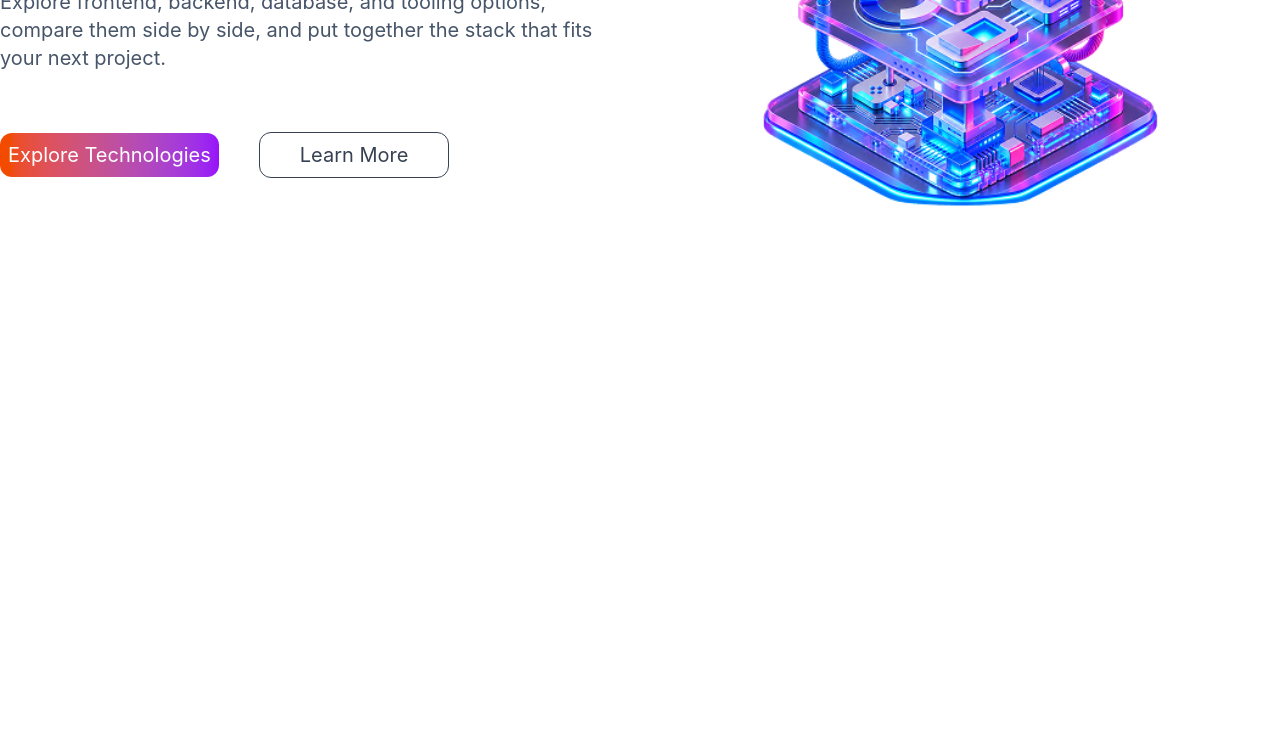
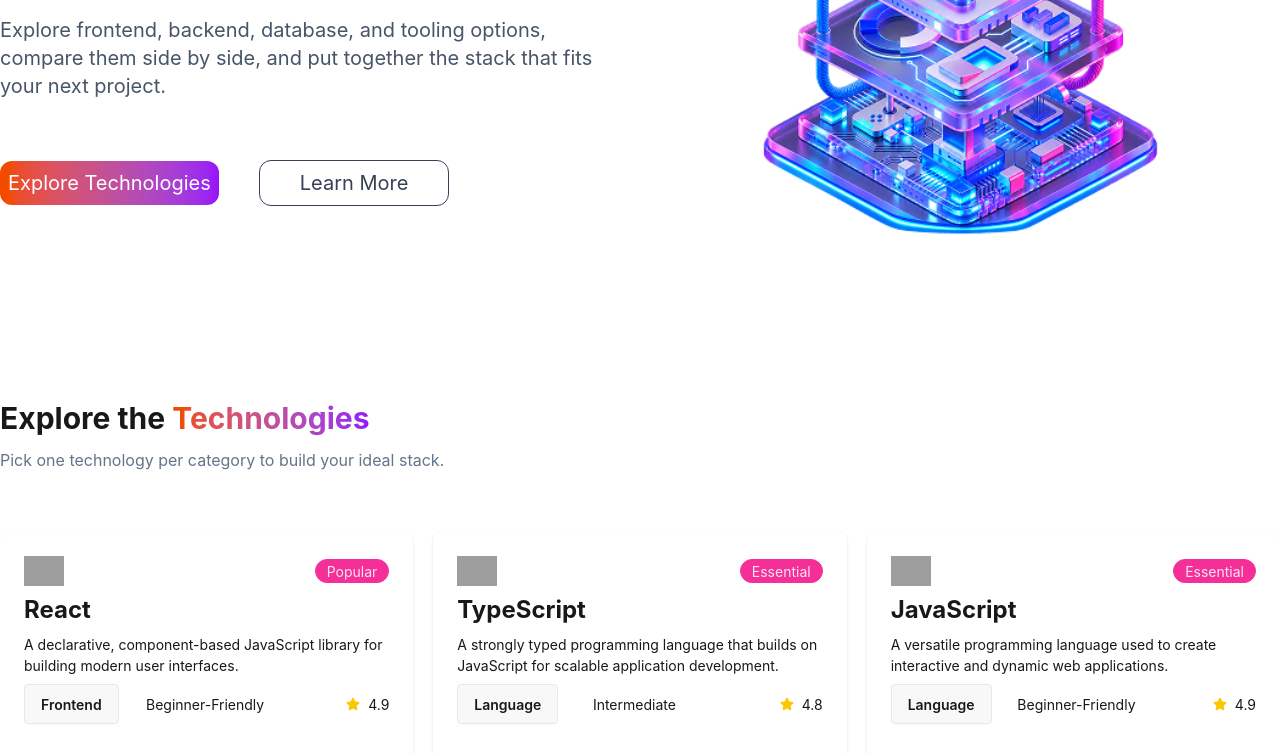
Before and after one commit to ZarzisAhmed/assignment-5, a React (Vite) app: page / in a window 1280 px wide. Shown: the part 368-1122 px from the top of the page. Before the commit the page ends 800 px from the top, so only its background shows below. Built offline with nearby package versions, Linux system fonts and the light colour scheme; grey boxes are pictures that could not be loaded.

Commit message:
Technologies Cards Done

```diff
--- a/package.json
+++ b/package.json
@@ -13,6 +13,7 @@
     "@tailwindcss/vite": "^4.3.3",
     "react": "^19.2.8",
     "react-dom": "^19.2.8",
+    "react-icons": "^5.7.0",
     "tailwindcss": "^4.3.3"
   },
   "devDependencies": {
--- /dev/null
+++ b/public/technologyData.json
@@ -0,0 +1,152 @@
+[
+  {
+    "id": "react",
+    "name": "React",
+    "category": "Frontend",
+    "description": "A declarative, component-based JavaScript library for building modern user interfaces.",
+    "icon": "https://icon.icepanel.io/Technology/svg/React.svg",
+    "rating": 4.9,
+    "difficulty": "Beginner-Friendly",
+    "badge": "Popular"
+  },
+  {
+    "id": "typescript",
+    "name": "TypeScript",
+    "category": "Language",
+    "description": "A strongly typed programming language that builds on JavaScript for scalable application development.",
+    "icon": "https://icon.icepanel.io/Technology/svg/TypeScript.svg",
+    "rating": 4.8,
+    "difficulty": "Intermediate",
+    "badge": "Essential"
+  },
+  {
+    "id": "javascript",
+    "name": "JavaScript",
+    "category": "Language",
+    "description": "A versatile programming language used to create interactive and dynamic web applications.",
+    "icon": "https://icon.icepanel.io/Technology/svg/JavaScript.svg",
+    "rating": 4.9,
+    "difficulty": "Beginner-Friendly",
+    "badge": "Essential"
+  },
+  {
+    "id": "nodejs",
+    "name": "Node.js",
+    "category": "Backend",
+    "description": "A JavaScript runtime that enables developers to build fast and scalable server-side applications.",
+    "icon": "https://icon.icepanel.io/Technology/svg/Node.js.svg",
+    "rating": 4.8,
+    "difficulty": "Intermediate",
+    "badge": "Fast"
+  },
+  {
+    "id": "express",
+    "name": "Express.js",
+    "category": "Backend",
+    "description": "A lightweight Node.js framework for building web servers, REST APIs, and backend applications.",
+    "icon": "https://icon.icepanel.io/Technology/svg/Express.svg",
+    "rating": 4.7,
+    "difficulty": "Intermediate",
+    "badge": "Fast"
+  },
+  {
+    "id": "spring",
+    "name": "Spring Boot",
+    "category": "Backend",
+    "description": "A Java-based framework for creating production-ready backend applications and REST APIs.",
+    "icon": "https://icon.icepanel.io/Technology/svg/Spring.svg",
+    "rating": 4.8,
+    "difficulty": "Advanced",
+    "badge": "Enterprise"
+  },
+  {
+    "id": "postgresql",
+    "name": "PostgreSQL",
+    "category": "Database",
+    "description": "A powerful, open-source object-relational database system with proven reliability.",
+    "icon": "https://icon.icepanel.io/Technology/svg/PostgresSQL.svg",
+    "rating": 4.9,
+    "difficulty": "Intermediate",
+    "badge": "Top SQL"
+  },
+  {
+    "id": "mongodb",
+    "name": "MongoDB",
+    "category": "Database",
+    "description": "A flexible NoSQL document database designed for modern applications and scalable data storage.",
+    "icon": "https://icon.icepanel.io/Technology/svg/MongoDB.svg",
+    "rating": 4.7,
+    "difficulty": "Intermediate",
+    "badge": "Flexible"
+  },
+  {
+    "id": "tailwind",
+    "name": "Tailwind CSS",
+    "category": "Styling",
+    "description": "A utility-first CSS framework for rapidly building modern and responsive user interfaces.",
+    "icon": "https://icon.icepanel.io/Technology/svg/Tailwind-CSS.svg",
+    "rating": 4.8,
+    "difficulty": "Beginner-Friendly",
+    "badge": "Popular"
+  },
+  {
+    "id": "html",
+    "name": "HTML5",
+    "category": "Frontend",
+    "description": "The standard markup language used to structure content and interfaces on the web.",
+    "icon": "https://icon.icepanel.io/Technology/svg/HTML5.svg",
+    "rating": 4.9,
+    "difficulty": "Beginner-Friendly",
+    "badge": "Essential"
+  },
+  {
+    "id": "css",
+    "name": "CSS3",
+    "category": "Styling",
+    "description": "A stylesheet language used to design, layout, animate, and visually enhance web pages.",
+    "icon": "https://icon.icepanel.io/Technology/svg/CSS3.svg",
+    "rating": 4.8,
+    "difficulty": "Beginner-Friendly",
+    "badge": "Essential"
+  },
+  {
+    "id": "git",
+    "name": "Git",
+    "category": "Tools",
+    "description": "A distributed version control system for tracking changes and managing source code efficiently.",
+    "icon": "https://icon.icepanel.io/Technology/svg/Git.svg",
+    "rating": 4.9,
+    "difficulty": "Beginner-Friendly",
+    "badge": "Essential"
+  },
+  {
+    "id": "github",
+    "name": "GitHub",
+    "category": "Tools",
+    "description": "A development platform for hosting repositories, collaborating on code, and managing software projects.",
+    "icon": "https://icon.icepanel.io/Technology/svg/GitHub.svg",
+    "rating": 4.9,
+    "difficulty": "Beginner-Friendly",
+    "badge": "Popular"
+  },
+  {
+    "id": "docker",
+    "name": "Docker",
+    "category": "DevOps",
+    "description": "A platform for packaging applications and their dependencies into portable and isolated containers.",
+    "icon": "https://icon.icepanel.io/Technology/svg/Docker.svg",
+    "rating": 4.8,
+    "difficulty": "Advanced",
+    "badge": "Containers"
+  },
+  {
+    "id": "linux",
+    "name": "Linux",
+    "category": "DevOps",
+    "description": "An open-source operating system widely used for servers, development environments, and cloud infrastructure.",
+    "icon": "https://icon.icepanel.io/Technology/svg/Linux.svg",
+    "rating": 4.8,
+    "difficulty": "Intermediate",
+    "badge": "Essential"
+  }
+]
--- a/src/App.tsx
+++ b/src/App.tsx
@@ -1,11 +1,23 @@
+import { Suspense } from "react";
 import HeroSection from "./components/HeroSection";
 import NavBar from "./components/NavBar";
+import Technologies from "./components/Technologies/Technologies";
+import type { ITechnology } from "./types/TechnologyType";
+
+const technologyPromise = async (): Promise<ITechnology[]> => {
+  const res = await fetch("../public/technologyData.json");
+  const data = await res.json();
+  return data;
+};
 
 function App() {
   return (
     <>
       <NavBar></NavBar>
       <HeroSection></HeroSection>
+      <Suspense fallback={<h1 className="text-2xl">Loading...</h1>}>
+        <Technologies technologyPromise={technologyPromise()}></Technologies>
+      </Suspense>
     </>
   );
 }
--- a/src/components/HeroSection.tsx
+++ b/src/components/HeroSection.tsx
@@ -6,7 +6,7 @@ import bannerStack from "../assets/banner-stack.png";
 export default function HeroSection() {
   return (
     <>
-      <div className="grid grid-cols-2 justify-center items-center container mx-auto">
+      <div className="grid grid-cols-2 justify-center items-center container mx-auto my-10">
         <div className="space-y-4">
           <h2 className="text-5xl font-extrabold">
             Build Your Ideal{" "}
--- /dev/null
+++ b/src/components/Technologies/Technologies.tsx
@@ -0,0 +1,33 @@
+import { use } from "react";
+import type { ITechnology } from "../../types/TechnologyType";
+import TechnologyCard from "./TechnologyCard";
+
+export interface TechnologiesProps {
+  technologyPromise: Promise<ITechnology[]>;
+}
+
+export default function Technologies({ technologyPromise }: TechnologiesProps) {
+  const technologies = use(technologyPromise);
+  return (
+    <>
+      <div className="container mx-auto">
+        <h1 className="text-3xl font-bold">
+          Explore the{" "}
+          <span className="bg-linear-to-r from-orange-600 to-purple-600 bg-clip-text text-transparent">
+            Technologies
+          </span>
+        </h1>
+        <p className="text-[#64748B] my-3">
+          Pick one technology per category to build your ideal stack.
+        </p>
+        <br />
+        <br />
+        <div className="grid grid-cols-3 gap-5">
+          {technologies.map((tech) => (
+            <TechnologyCard tech={tech}></TechnologyCard>
+          ))}
+        </div>
+      </div>
+    </>
+  );
+}
--- /dev/null
+++ b/src/components/Technologies/TechnologyCard.tsx
@@ -0,0 +1,40 @@
+import { FaStar } from "react-icons/fa";
+import type { ITechnology } from "../../types/TechnologyType";
+
+export interface TechnologyCardProps {
+  tech: ITechnology;
+}
+
+export default function TechnologyCard({ tech }: TechnologyCardProps) {
+  return (
+    <>
+      <div className="card bg-base-100 shadow-sm">
+        <div className="card-body">
+          <div className="flex justify-between items-center">
+            <img src={tech.icon} className="w-10" alt="" />
+            <div className="badge badge-secondary rounded-2xl">
+              {tech.badge}
+            </div>
+          </div>
+          <div className="flex justify-between">
+            <h2 className="text-2xl font-bold">{tech.name}</h2>
+          </div>
+          <p>{tech.description}</p>
+          <div className="flex justify-between items-center">
+            <button className="btn">{tech.category}</button>
+            <p className="flex justify-center">{tech.difficulty}</p>
+            <p className="flex justify-end gap-2 items-center">
+              <FaStar className="text-yellow-400" />
+              {tech.rating}
+            </p>
+          </div>
+          <div className="mt-6">
+            <button className="btn btn-primary btn-block bg-black">
+              Add to Stack
+            </button>
+          </div>
+        </div>
+      </div>
+    </>
+  );
+}
--- /dev/null
+++ b/src/types/TechnologyType.ts
@@ -0,0 +1,10 @@
+export interface ITechnology {
+  id: string;
+  name: string;
+  category: string;
+  description: string;
+  icon: string;
+  rating: number;
+  difficulty: string;
+  badge: string;
+}
```
Also changed, not shown: 1 other file (tests, documents, lock files or other folders).
